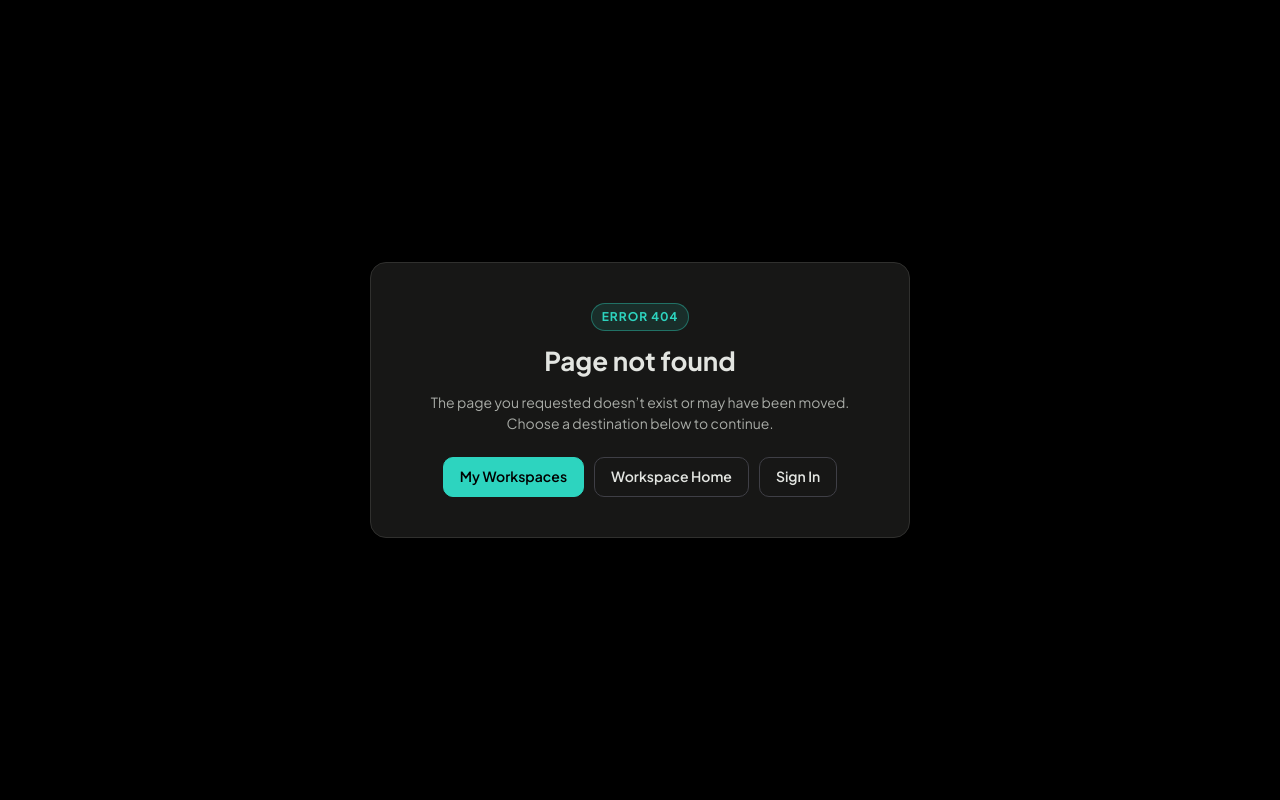
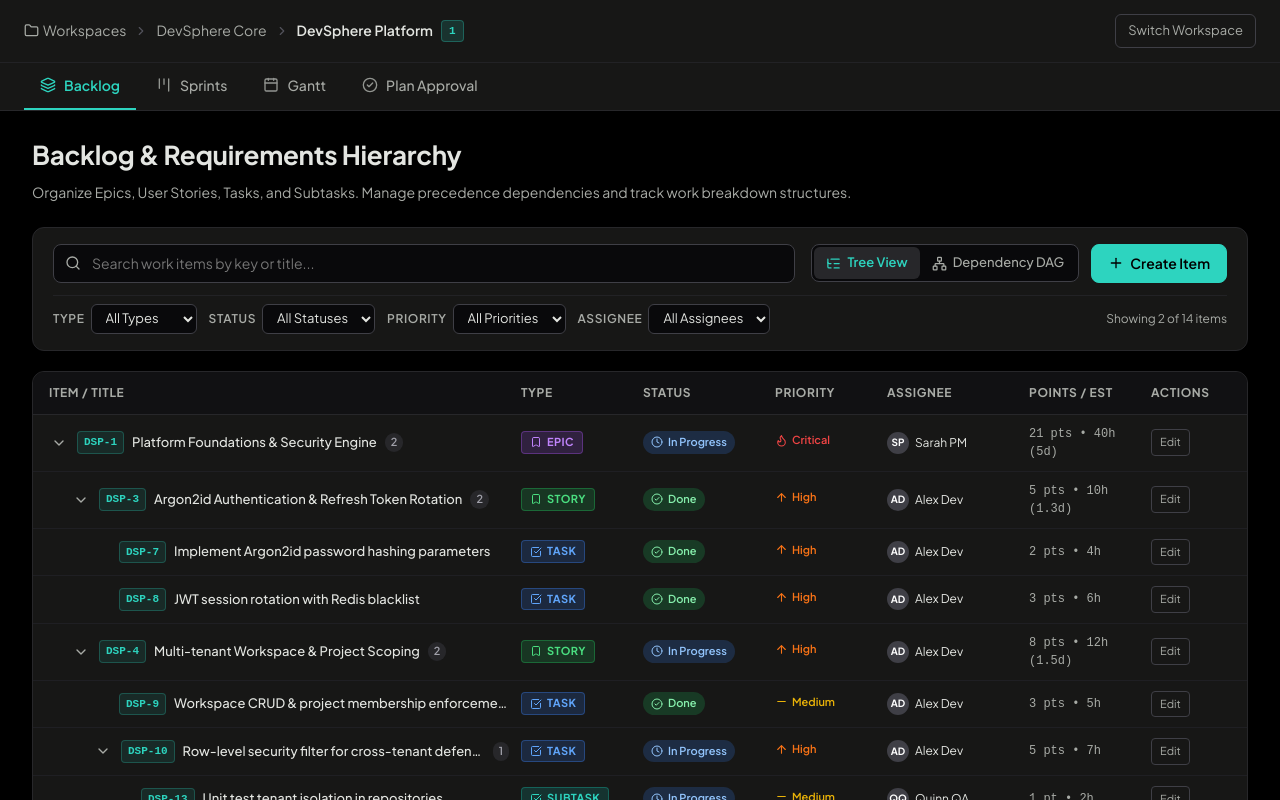
Before and after one commit to HipTran24/devsphere-platform, a Next.js app in the folder frontend/: page /p/1/backlog in a window 1280 px wide. Before the commit this address had no page. Shown: the top 800 px of the page. Built offline with nearby package versions, Linux system fonts and the light colour scheme.

Commit message:
feat(backlog): implement BacklogView and page routes for /p/[key]/backlog and /workspaces/[id]/backlog

```diff
--- /dev/null
+++ b/frontend/src/app/p/[key]/backlog/page.jsx
@@ -0,0 +1,12 @@
+import BacklogView from '../../../../features/backlog/components/BacklogView';
+
+export const metadata = {
+  title: 'Project Backlog | DevSphere',
+};
+
+export default async function ProjectBacklogPage({ params }) {
+  const resolvedParams = await params;
+  const projectKey = resolvedParams?.key || 'DSP';
+
+  return <BacklogView projectKey={projectKey} />;
+}
--- /dev/null
+++ b/frontend/src/features/backlog/components/BacklogView.jsx
@@ -0,0 +1,142 @@
+"use client";
+
+import { useState } from "react";
+import ProjectNavBar from "../../project/components/ProjectNavBar";
+import BacklogFilterToolbar from "./BacklogFilterToolbar";
+import WorkItemTree from "./WorkItemTree";
+import DependencyDag from "./DependencyDag";
+import CreateWorkItemModal from "./CreateWorkItemModal";
+import EditWorkItemModal from "./EditWorkItemModal";
+import LoadingState from "../../../components/ui/LoadingState";
+import ErrorState from "../../../components/ui/ErrorState";
+import { useBacklogData } from "../hooks/useBacklogData";
+import styles from "../styles/BacklogView.module.css";
+
+export default function BacklogView({ projectKey, workspaceId }) {
+  const [activeView, setActiveView] = useState("tree");
+  const [isCreateOpen, setIsCreateOpen] = useState(false);
+  const [selectedItem, setSelectedItem] = useState(null);
+
+  const {
+    project,
+    workItems,
+    dependencies,
+    requirements,
+    assignees,
+    filters,
+    updateFilter,
+    resetFilters,
+    treeNodes,
+    totalItemsCount,
+    visibleItemsCount,
+    loading,
+    error,
+    loadData,
+    handleCreateWorkItem,
+    handleUpdateWorkItem,
+    handleDeleteWorkItem,
+    handleTransitionStatus,
+    handleBlockToggle,
+    handleAddDependency,
+    handleDeleteDependency,
+  } = useBacklogData({ projectKey, workspaceId });
+
+  const resolvedKey = project?.projectKey || projectKey || "DSP";
+  const resolvedProjectName = project?.name || "DevSphere Platform";
+  const resolvedWorkspaceName = project?.workspaceName || "DevSphere Core";
+  const resolvedWorkspaceId = project?.workspaceSlug || workspaceId || "devsphere-core";
+
+  return (
+    <div className={styles.page}>
+      <ProjectNavBar
+        projectKey={resolvedKey}
+        projectName={resolvedProjectName}
+        workspaceName={resolvedWorkspaceName}
+        workspaceId={resolvedWorkspaceId}
+        activeTab="backlog"
+      />
+
+      <main id="main-content" className={styles.mainContent} tabIndex={-1}>
+        <section className={styles.headerSection} aria-labelledby="backlog-heading">
+          <div className={styles.headerTitleRow}>
+            <h1 id="backlog-heading">Backlog & Requirements Hierarchy</h1>
+          </div>
+          <p className={styles.headerDesc}>
+            Organize Epics, User Stories, Tasks, and Subtasks. Manage precedence dependencies
+            and track work breakdown structures.
+          </p>
+        </section>
+
+        {loading ? (
+          <div className={styles.stateCardWrap}>
+            <LoadingState label="Loading backlog hierarchy..." count={5} />
+          </div>
+        ) : error && workItems.length === 0 ? (
+          <div className={styles.stateCardWrap}>
+            <ErrorState
+              title="Failed to load backlog"
+              message={error.message || "An error occurred while fetching work items."}
+              onRetry={loadData}
+              retryLabel="Reload Backlog"
+            />
+          </div>
+        ) : (
+          <>
+            <BacklogFilterToolbar
+              filters={filters}
+              onFilterChange={updateFilter}
+              onResetFilters={resetFilters}
+              totalItemsCount={totalItemsCount}
+              visibleItemsCount={visibleItemsCount}
+              onCreateClick={() => setIsCreateOpen(true)}
+              activeView={activeView}
+              onViewChange={setActiveView}
+              assignees={assignees}
+            />
+
+            {activeView === "tree" ? (
+              <WorkItemTree
+                treeNodes={treeNodes}
+                onItemClick={(item) => setSelectedItem(item)}
+                onCreateClick={() => setIsCreateOpen(true)}
+              />
+            ) : (
+              <DependencyDag
+                workItems={workItems}
+                dependencies={dependencies}
+                onAddDependency={handleAddDependency}
+                onDeleteDependency={handleDeleteDependency}
+              />
+            )}
+          </>
+        )}
+      </main>
+
+      {/* Create Modal */}
+      <CreateWorkItemModal
+        isOpen={isCreateOpen}
+        onClose={() => setIsCreateOpen(false)}
+        onCreate={handleCreateWorkItem}
+        existingItems={workItems}
+        requirements={requirements}
+        assignees={assignees}
+      />
+
+      {/* Edit Modal */}
+      {selectedItem && (
+        <EditWorkItemModal
+          item={selectedItem}
+          isOpen={Boolean(selectedItem)}
+          onClose={() => setSelectedItem(null)}
+          onUpdate={handleUpdateWorkItem}
+          onDelete={handleDeleteWorkItem}
+          onTransitionStatus={handleTransitionStatus}
+          onBlockToggle={handleBlockToggle}
+          existingItems={workItems}
+          requirements={requirements}
+          assignees={assignees}
+        />
+      )}
+    </div>
+  );
+}
--- /dev/null
+++ b/frontend/src/features/backlog/styles/BacklogView.module.css
@@ -0,0 +1,47 @@
+.page {
+  min-height: 100dvh;
+  background: var(--color-background, #000);
+  color: var(--color-text, #e3e5e1);
+  display: flex;
+  flex-direction: column;
+}
+
+.mainContent {
+  flex: 1;
+  max-width: 1400px;
+  width: 100%;
+  margin: 0 auto;
+  padding: 24px 32px 48px;
+}
+
+.headerSection {
+  margin-bottom: 24px;
+}
+
+.headerTitleRow {
+  display: flex;
+  align-items: center;
+  justify-content: space-between;
+  gap: 16px;
+  flex-wrap: wrap;
+  margin-bottom: 8px;
+}
+
+.headerTitleRow h1 {
+  font-size: 26px;
+  font-weight: 700;
+  margin: 0;
+  color: var(--color-text, #e3e5e1);
+  letter-spacing: -0.01em;
+}
+
+.headerDesc {
+  font-size: 14px;
+  color: var(--color-text-secondary, #a8aba6);
+  margin: 0;
+  line-height: 1.5;
+}
+
+.stateCardWrap {
+  margin-top: 32px;
+}
```
Also changed, not shown: frontend/src/app/workspaces/[id]/backlog/page.jsx (added, +12 -0 lines).
